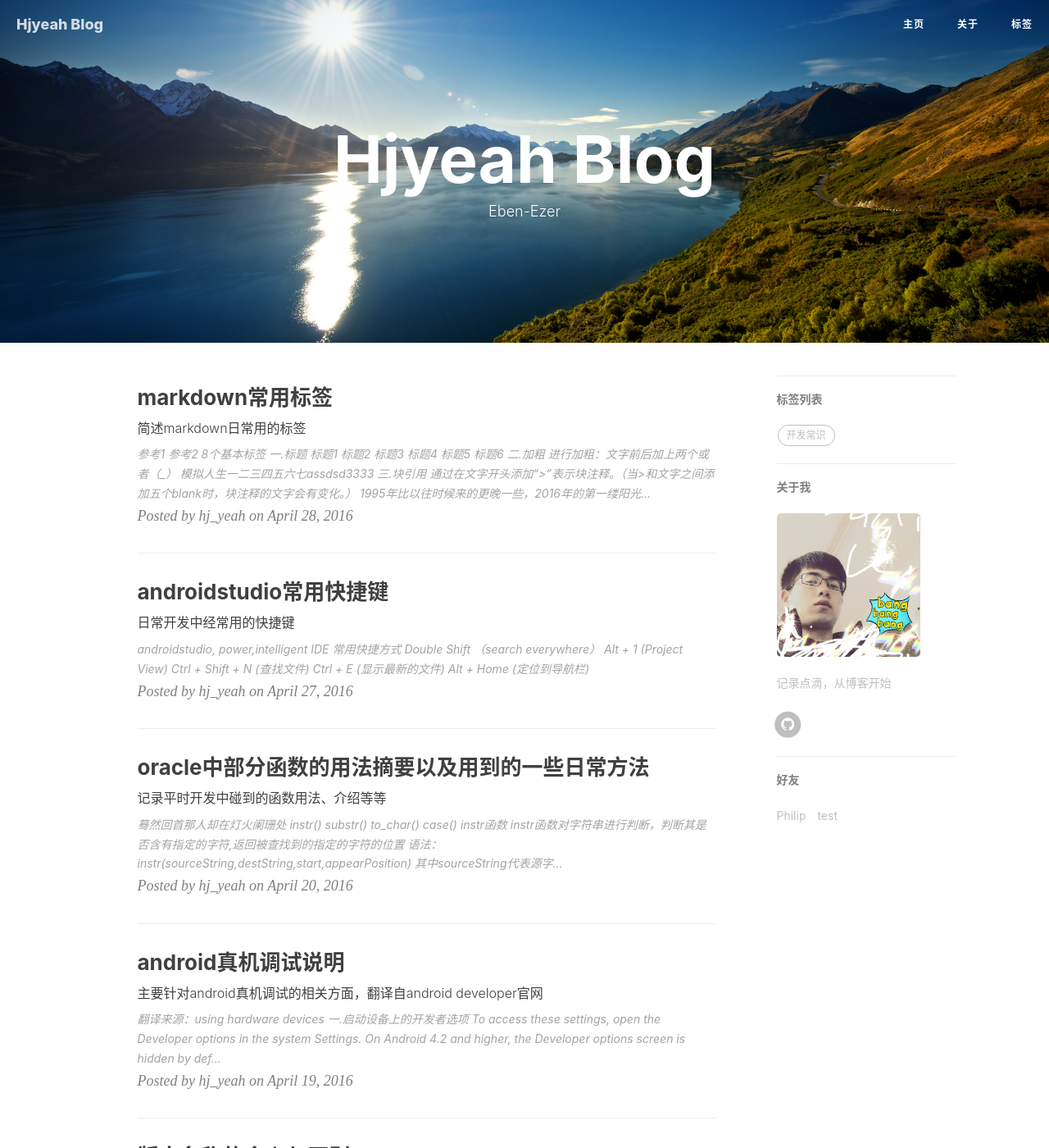
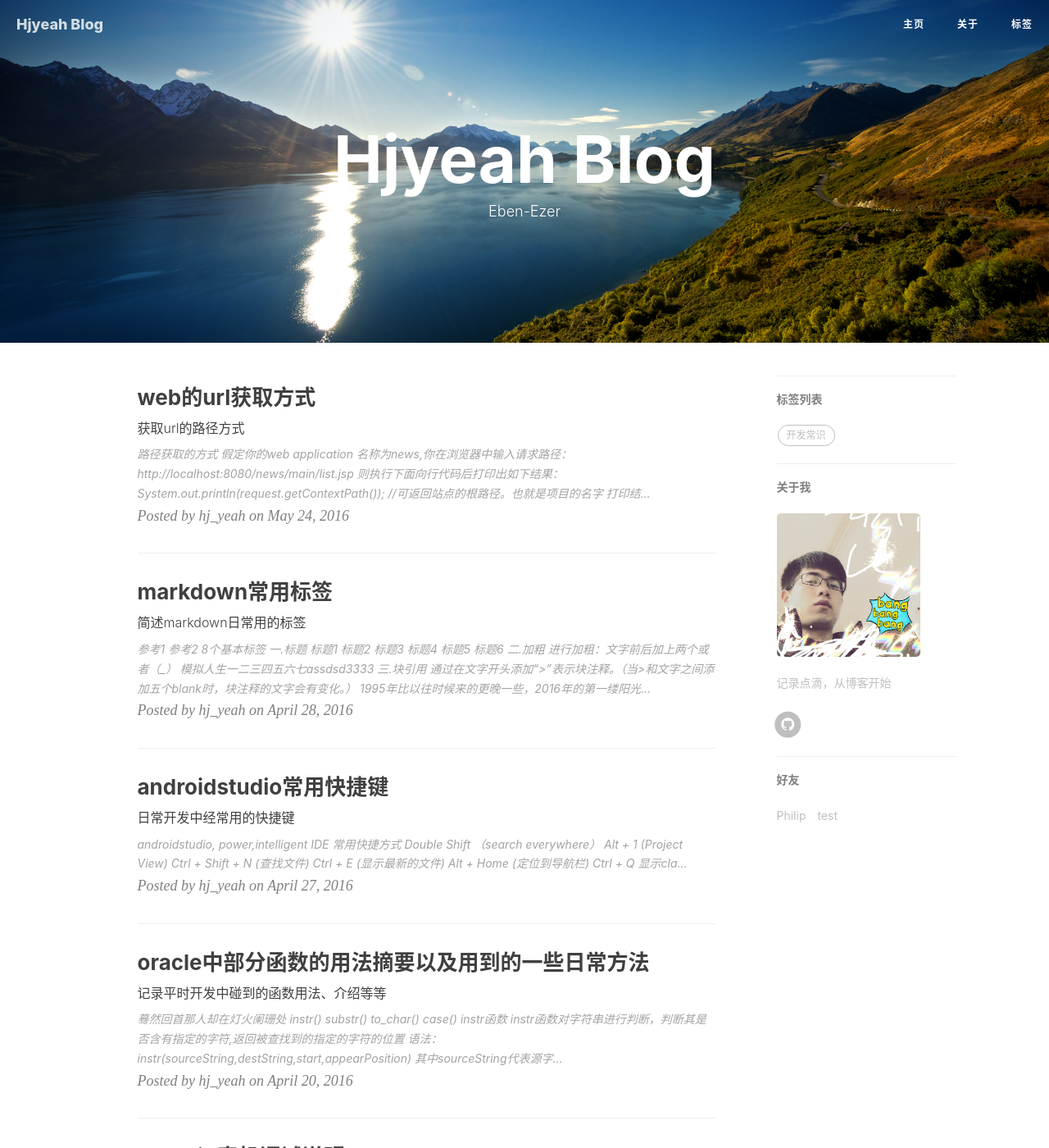
Before and after one commit to hjyeah/hjyeah.github.io, a Jekyll site: the page built from index.html, in a window 1280 px wide and 1400 px high. Shown: the whole window at 82% size. Built offline with Jekyll 4.4.1, drawn with Linux system fonts in a browser that asks for light colours; nearby versions of some CDN libraries; the list of posts is cut into pages by our own code; comment, search, counter and statistics services are not loaded.

Commit message:
update some

```diff
--- a/_posts/2016-04-27-androidstudio-one.md
+++ b/_posts/2016-04-27-androidstudio-one.md
@@ -18,3 +18,13 @@ tags:
 *  Ctrl + Shift + N (查找文件)
 *  Ctrl + E (显示最新的文件)
 *  Alt + Home (定位到导航栏)
+*  Ctrl + Q 显示class和method的文档
+*  Alt + F7 （quickly find all places where a particular class, method or variable is used in the whole project by positioning the caret at the symbol's name or at its usage in code and pressing）
+* Ctrl + F12 列出类中的成员变量以及方法
+* 鼠标中键 or Shift + click 关闭tab页面
+* Alt + insert 快速生成getter和setter方法
+* Ctrl + Alt + T 展示try catch if等快捷书写模板
+* Ctrl + Shift +空格 新建对象的时候，在new后面输入快捷键显示类的生成结构
+* Ctrl + X 删除一行
+* Ctrl + W 选中某个词
+* Ctrl + Shift + 空格 表达式转换
--- /dev/null
+++ b/_posts/2016-5-24-javaweb-one.md
@@ -0,0 +1,28 @@
+---
+layout:     post
+title:      "web的url获取方式"
+subtitle:   "获取url的路径方式"
+date:       2016-05-24
+author:     "hj_yeah"
+header-img: "img/post-bg-version.jpg"
+tags:
+    - JavaWeb
+---
+
+>路径获取的方式
+
+假定你的web application 名称为news,你在浏览器中输入请求路径：
+http://localhost:8080/news/main/list.jsp
+则执行下面向行代码后打印出如下结果：
+
+*  System.out.println(request.getContextPath()); //可返回站点的根路径。也就是项目的名字
+打印结果：/news
+
+*  System.out.println(request.getServletPath());
+打印结果：/main/list.jsp
+
+*  System.out.println(request.getRequestURI());
+打印结果：/news/main/list.jsp
+
+*  System.out.println(request.getRealPath("/"));
+打印结果：F:\Tomcat 6.0\webapps\news\test
```
